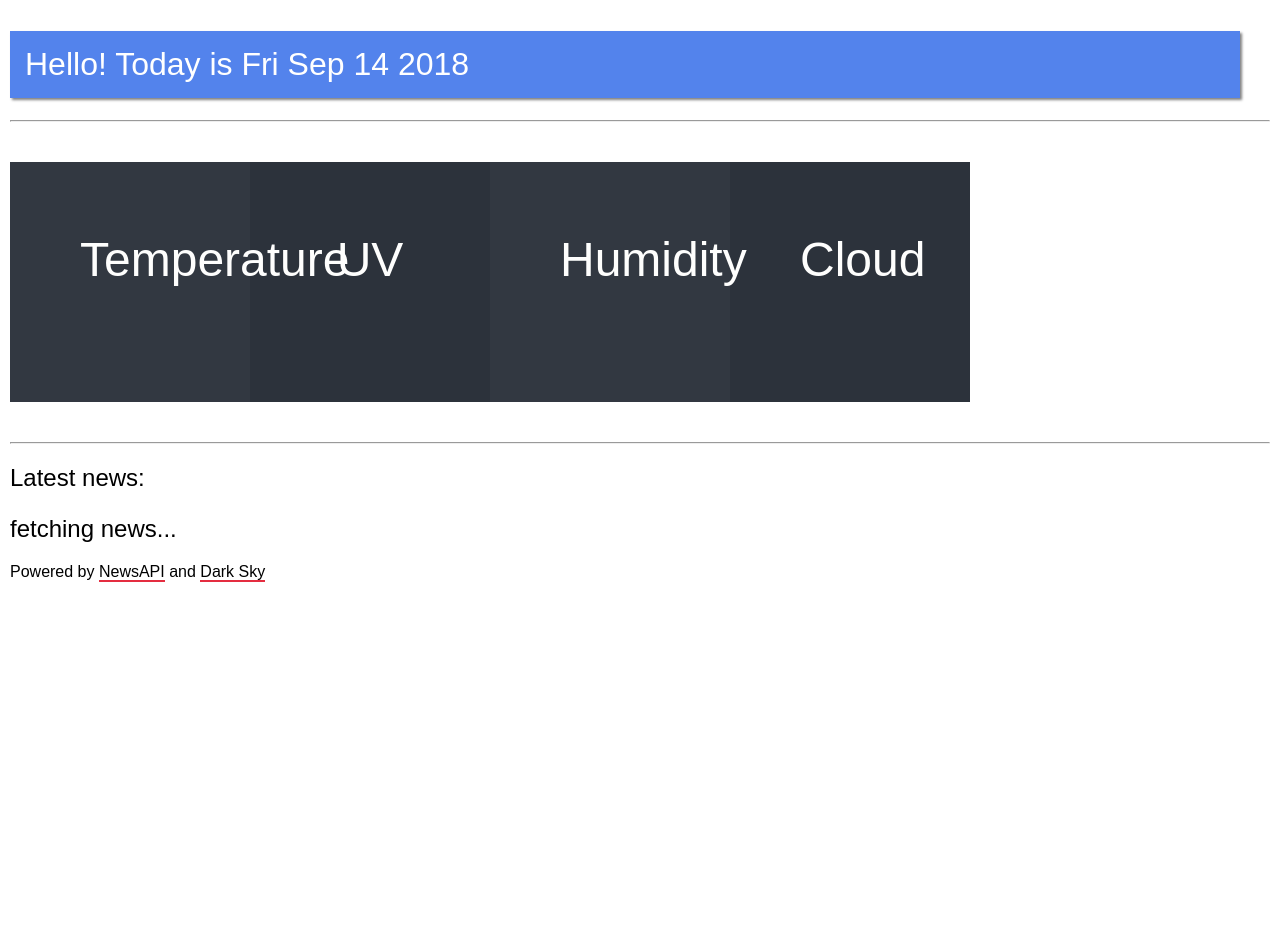
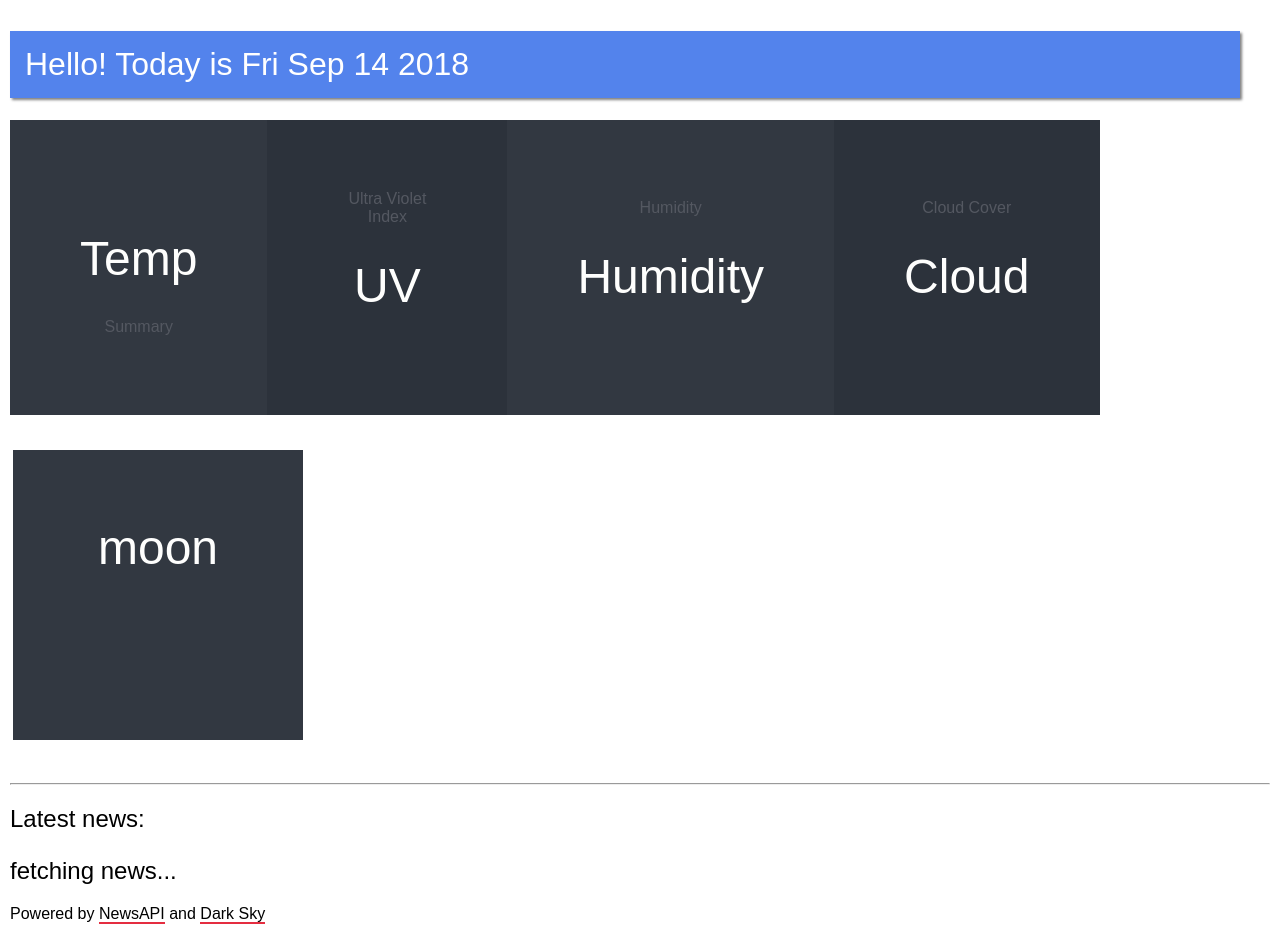
Before and after one commit to Rkramer3/WeatherDash, a plain HTML site: page index.html in a window 1280 px wide. Before the commit the page ends 800 px from the top, so only its background shows below. Drawn offline with nearby package versions, Linux system fonts and the light colour scheme; no server answers.

Commit message:
Add files via upload

```diff
--- a/index.html
+++ b/index.html
@@ -13,25 +13,38 @@
 <body>
 
     <h1 class="title">Hello! Today is <span id="date"></span></h1>
-    <hr>
+
     <table class="tableone" cellpadding="0" cellspacing="0">
         <tr>
-            <td>
-                <h1 class="odd"><span id="weather"></span></h1>
+            <td class="odd">
+                <h1><span id="weather"></span></h1>
+                <p><span id="current"></span></p>
             </td>
-            <td>
-                <h1 class="even"><span id="uv"></span></h1>
+            <td class="even">
+                    <p>Ultra Violet Index</p>
+                <h1><span id="uv"></span></h1>
             </td>
-            <td>
-                <h1 class="odd"><span id="hum"></span></h1>
+            <td class="odd">
+                    <p>Humidity</p>
+                <h1><span id="hum"></span></h1>
             </td>
-            <td>
-                <h1 class="even"><span id="cc"></span></h1>
+            <td class="even">
+                    <p>Cloud Cover</p>
+                <h1><span id="cc"></span></h1>
             </td>
         </tr>
     </table>
     <table class="tabletwo">
         <tr>
+            <td>
+                <h1 class="oddtwo"><span id="moon"></span></h1>
+            </td>
+            <td>
+                <h1><span id="loc"></span></h1>
+            </td>
+            <td>
+                <h1><span id="wind"></span></h1>
+            </td>
 
 
 
--- a/index2.js
+++ b/index2.js
@@ -15,6 +15,8 @@ function loadWeather() {
   var uv = $("#uv");
   var hum = $("#hum");
   var cc = $("#cc");
+  var moon = $("#moon");
+  var curr = $("#current");
   var url = "https://api.forecast.io/forecast/"; // Dark Sky API url
   var apiKey = "c26fbfd745729f6bd1948a47c486a2f5"; // API key from Dark Sky
 
@@ -30,6 +32,8 @@ function loadWeather() {
         uv.text("" + data.currently.uvIndex + " UV");
         hum.text("" + data.currently.humidity * 100 + "%");
         cc.text("" + data.currently.cloudCover + "%");
+        moon.text("" + data.daily.moonPhase + "m");
+        curr.text("" + data.currently.summary + ".");
       }
     );
   }
@@ -43,10 +47,12 @@ function loadWeather() {
   navigator.geolocation.getCurrentPosition(success, error);
 
   // the text that will be displayed while the function is making the request
-  weather.text("Temperature");
+  weather.text("Temp");
   uv.text("UV");
   hum.text("Humidity");
   cc.text("Cloud");
+  moon.text("moon");
+  curr.text("Summary");
 }
 
 function loadNews() {
--- a/stylesheet.css
+++ b/stylesheet.css
@@ -32,8 +32,19 @@ h2,
   background-color: #5383ec;
   box-shadow: 2px 2px 2.5px grey;
 }
+.odd h1 {
+  font-size: 48px;
+}
+.even h1 {
+  font-size: 48px;
+}
+.odd p {
+  color: #545861;
+}
+.even p {
+  color: #545861;
+}
 .odd {
-  font-size: 48px;
   padding: 70px;
   text-align: center;
   width: 100px;
@@ -43,7 +54,6 @@ h2,
   color: #fefefd;
 }
 .even {
-  font-size: 48px;
   padding: 70px;
   text-align: center;
   width: 100px;
@@ -53,6 +63,42 @@ h2,
   color: #fefefd;
 }
 .odd:hover {
+  margin: 0;
+  position: relative;
+  border-bottom: 4px solid #00FFF4;
+  box-shadow: 10px 10px 5px grey;
 }
 .odd:hover:before {
+  position: absolute;
+  background: #C0C5FD;
+  height: 4px;
+  content: '';
+  width: 115px;
+  bottom: -4px;
+  left: 0;
 }
+.even:hover {
+  margin: 0;
+  position: relative;
+  border-bottom: 4px solid #00FFF4;
+  box-shadow: 10px 10px 5px grey;
+}
+.even:hover:before {
+  position: absolute;
+  background: #C0C5FD;
+  height: 4px;
+  content: '';
+  width: 115px;
+  bottom: -4px;
+  left: 0;
+}
+.oddtwo {
+  font-size: 48px;
+  padding: 70px;
+  text-align: center;
+  width: 150px;
+  height: 150px;
+  border: 0px solid;
+  background-color: #323841;
+  color: #fefefd;
+}
```
